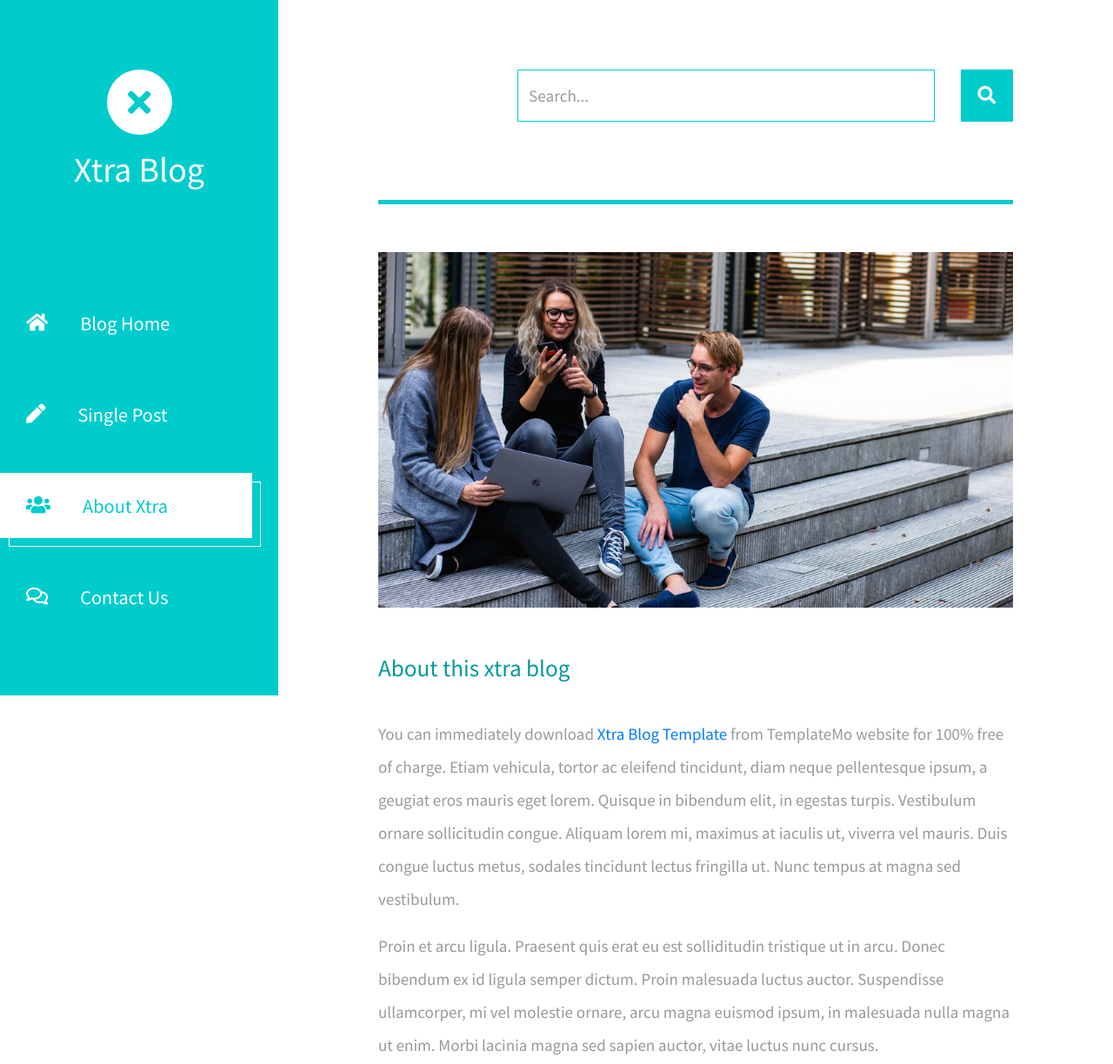
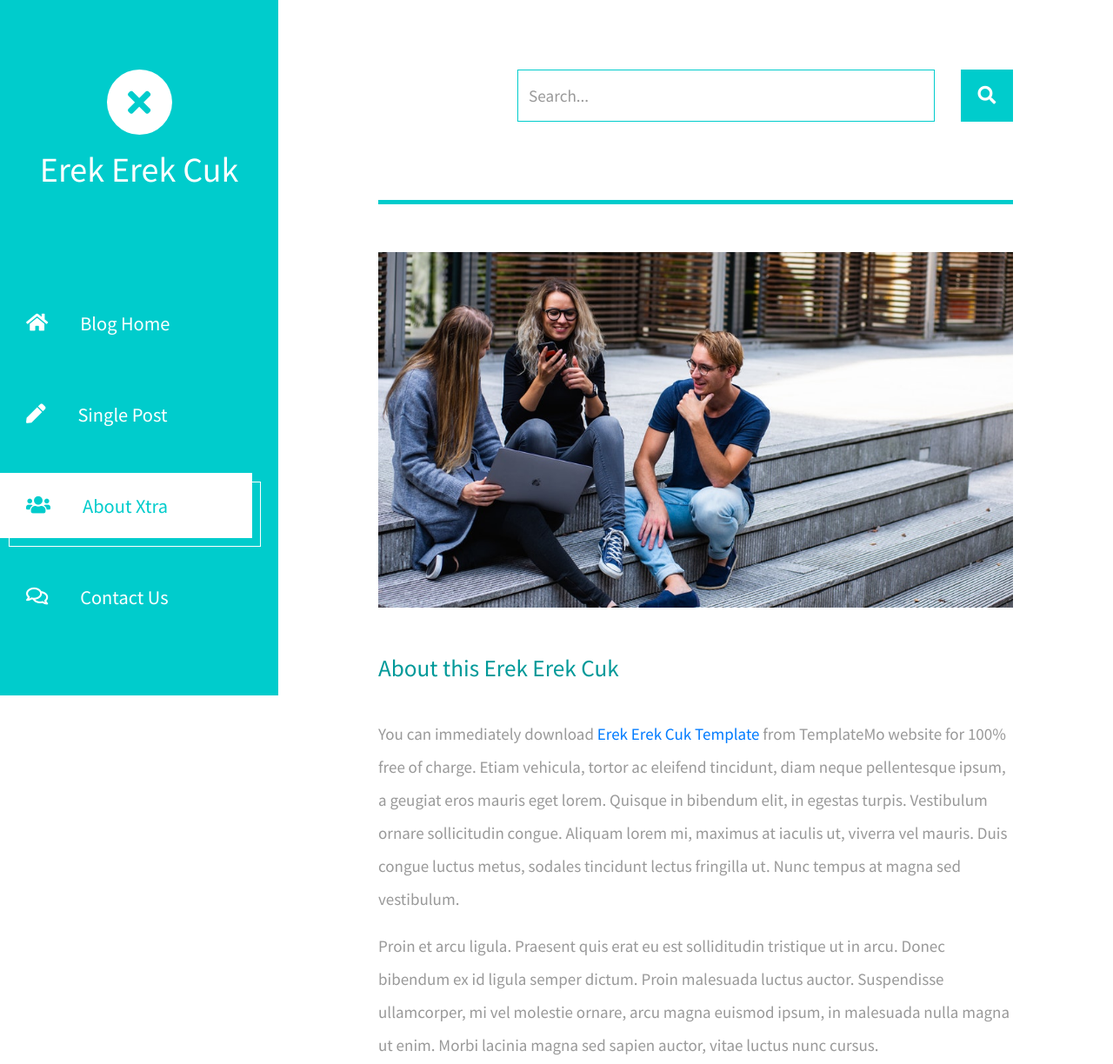
Before and after one commit to Rizalanggun/rizalanggun.github.io, a plain HTML site: page about.html in a window 1280 px wide. Shown: the top 1224 px of the page at 87% size. Drawn offline with Linux system fonts and the light colour scheme.

Commit message:
Update about.html

```diff
--- a/about.html
+++ b/about.html
@@ -3,14 +3,14 @@
 <head>
 	<meta charset="UTF-8">
 	<meta name="viewport" content="width=device-width, initial-scale=1.0">
-	<title>Xtra Blog</title>
+	<title>Erek Erek Cuk</title>
 	<link rel="stylesheet" href="fontawesome/css/all.min.css"> <!-- https://fontawesome.com/ -->
 	<link href="https://fonts.googleapis.com/css2?family=Source+Sans+Pro&display=swap" rel="stylesheet"> <!-- https://fonts.google.com/ -->
     <link href="css/bootstrap.min.css" rel="stylesheet">
     <link href="css/templatemo-xtra-blog.css" rel="stylesheet">
 <!--
 
-TemplateMo 553 Xtra Blog
+TemplateMo 553 Erek Erek Cuk
 
 https://templatemo.com/tm-553-xtra-blog
 
@@ -24,7 +24,7 @@ https://templatemo.com/tm-553-xtra-blog
             </button>
             <div class="tm-site-header">
                 <div class="mb-3 mx-auto tm-site-logo"><i class="fas fa-times fa-2x"></i></div>
-                <h1 class="text-center">Xtra Blog</h1>
+                <h1 class="text-center">Erek Erek Cuk</h1>
             </div>
             <nav class="tm-nav" id="tm-nav">
                 <ul>
@@ -61,7 +61,7 @@ https://templatemo.com/tm-553-xtra-blog
                 </a>
             </div>
             <p class="tm-mb-80 pr-5 text-white">
-                Xtra Blog is a multi-purpose HTML template from TemplateMo website. Left side is a sticky menu bar. Right side content will scroll up and down.
+                Erek Erek Cuk is a multi-purpose HTML template from TemplateMo website. Left side is a sticky menu bar. Right side content will scroll up and down.
             </p>
         </div>
     </header>
@@ -87,10 +87,10 @@ https://templatemo.com/tm-553-xtra-blog
             <div class="row tm-row tm-mb-40">
                 <div class="col-12">
                     <div class="mb-4">
-                        <h2 class="pt-2 tm-mb-40 tm-color-primary tm-post-title">About this xtra blog</h2>
+                        <h2 class="pt-2 tm-mb-40 tm-color-primary tm-post-title">About this Erek Erek Cuk</h2>
                         <p>
                             You can immediately download
-                                <a rel="nofollow" href="https://templatemo.com/tm-553-xtra-blog" target="_blank">Xtra Blog Template</a>
+                                <a rel="nofollow" href="https://templatemo.com/tm-553-xtra-blog" target="_blank">Erek Erek Cuk Template</a>
                                 from TemplateMo website for 100% free of charge. Etiam vehicula, tortor ac eleifend tincidunt, diam neque pellentesque ipsum,
                                 a geugiat eros mauris eget lorem. Quisque in
                             bibendum elit, in egestas turpis. Vestibulum ornare sollicitudin congue. Aliquam lorem mi, maximus at iaculis ut, viverra vel
@@ -205,7 +205,7 @@ https://templatemo.com/tm-553-xtra-blog
                     Design: <a rel="nofollow" target="_parent" href="https://templatemo.com" class="tm-external-link">TemplateMo</a>
                 </div>
                 <div class="col-md-6 col-12 tm-color-gray tm-copyright">
-                    Copyright 2020 Xtra Blog Company Co. Ltd.
+                    Copyright 2020 Erek Erek Cuk Company Co. Ltd.
                 </div>
             </footer>
         </main>
```
